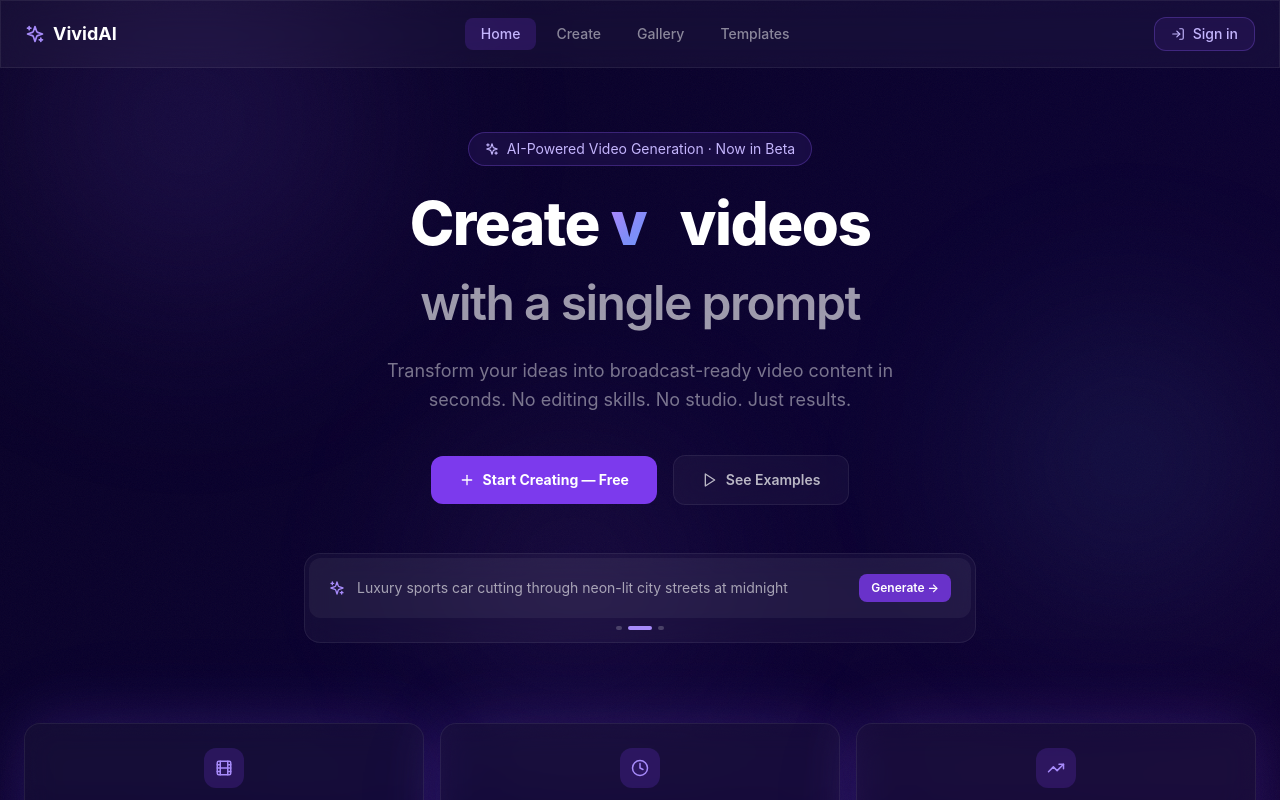
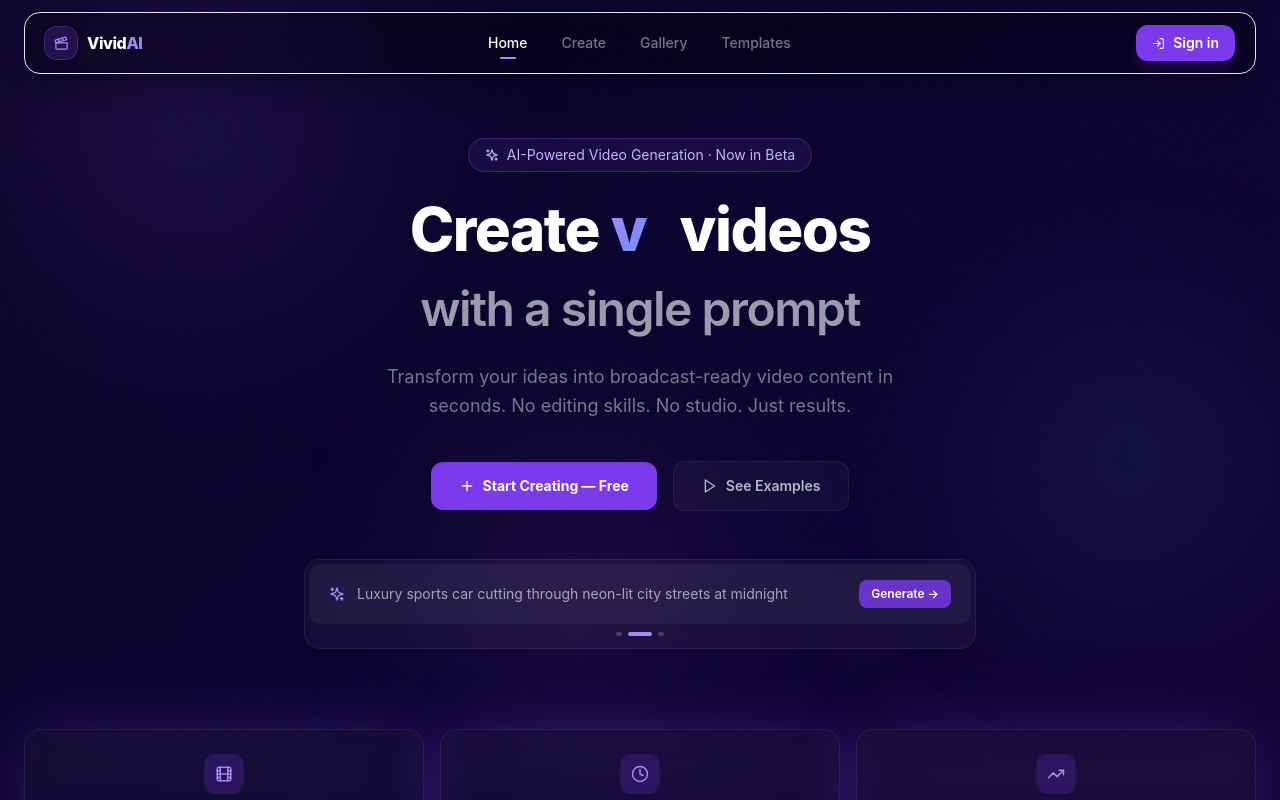
Before and after one commit to Rintu-chowdory/vividai, a React (Vite) app: page / in a window 1280 px wide. Shown: the top 800 px of the page. Built offline with nearby package versions, Linux system fonts and the light colour scheme.

Commit message:
feat: navbar redesign - floating pill, logo glyph, active underline, CTA button

```diff
--- a/src/components/Navbar.tsx
+++ b/src/components/Navbar.tsx
@@ -1,45 +1,67 @@
-import { NavLink, Link } from 'react-router-dom'
-import { Sparkles, LogIn } from 'lucide-react'
+import { NavLink, Link } from "react-router-dom"
+import { Sparkles, LogIn, Clapperboard } from "lucide-react"
 
 const navItems = [
-  { to: '/', label: 'Home' },
-  { to: '/create', label: 'Create' },
-  { to: '/gallery', label: 'Gallery' },
-  { to: '/templates', label: 'Templates' },
+  { to: "/", label: "Home" },
+  { to: "/create", label: "Create" },
+  { to: "/gallery", label: "Gallery" },
+  { to: "/templates", label: "Templates" },
 ]
 
 export default function Navbar() {
   return (
-    <header className="sticky top-0 z-50 flex items-center justify-between px-6 py-4 glass border-b border-white/5">
-      <Link to="/" className="flex items-center gap-2 font-bold text-lg">
-        <Sparkles size={20} className="text-violet-400" />
-        VividAI
+    <header className="sticky top-0 z-50 px-6 py-0">
+      <div className="mx-auto max-w-7xl">
+        <div className="flex items-center justify-between py-3 px-5 mt-3 rounded-2xl border border-white/8 bg-black/30 backdrop-blur-2xl shadow-xl shadow-black/20">
+
+          {/* Logo */}
+          <Link to="/" className="flex items-center gap-2.5 group">
+            <div className="flex h-8 w-8 items-center justify-center rounded-xl bg-violet-600/20 ring-1 ring-violet-500/40 group-hover:ring-violet-500/70 transition-all">
+              <Clapperboard size={15} className="text-violet-400" />
+            </div>
+            <span className="font-extrabold text-base tracking-tight">
+              Vivid<span className="text-violet-400">AI</span>
+            </span>
           </Link>
-      <nav className="flex items-center gap-1">
+
+          {/* Nav links */}
+          <nav className="flex items-center gap-0.5">
             {navItems.map(({ to, label }) => (
               <NavLink
                 key={to}
                 to={to}
-            end={to === '/'}
+                end={to === "/"}
                 className={({ isActive }) =>
-              `px-4 py-1.5 rounded-lg text-sm font-medium transition-all duration-150 ${
+                  `relative px-4 py-2 rounded-xl text-sm font-medium transition-all duration-150 ${
                     isActive
-                  ? 'bg-violet-600/20 text-violet-300'
-                  : 'text-white/50 hover:text-white/80 hover:bg-white/5'
+                      ? "text-white"
+                      : "text-white/45 hover:text-white/80 hover:bg-white/5"
                   }`
                 }
               >
+                {({ isActive }) => (
+                  <>
                     {label}
+                    {isActive && (
+                      <span className="absolute bottom-0.5 left-1/2 -translate-x-1/2 h-0.5 w-4 rounded-full bg-violet-400" />
+                    )}
+                  </>
+                )}
               </NavLink>
             ))}
           </nav>
+
+          {/* CTA */}
           <Link
             to="/login"
-        className="flex items-center gap-2 rounded-xl border border-violet-500/30 bg-violet-600/10 px-4 py-1.5 text-sm font-medium text-violet-300 transition-all hover:bg-violet-600/20"
+            className="flex items-center gap-2 rounded-xl bg-violet-600 px-4 py-2 text-sm font-semibold text-white shadow-lg shadow-violet-600/20 transition-all duration-200 hover:bg-violet-500 hover:shadow-violet-500/30 hover:-translate-y-0.5"
           >
-        <LogIn size={14} />
+            <LogIn size={13} />
             Sign in
           </Link>
+
+        </div>
+      </div>
     </header>
   )
 }
```
Lines whose indentation alone changed are shown as unchanged.
